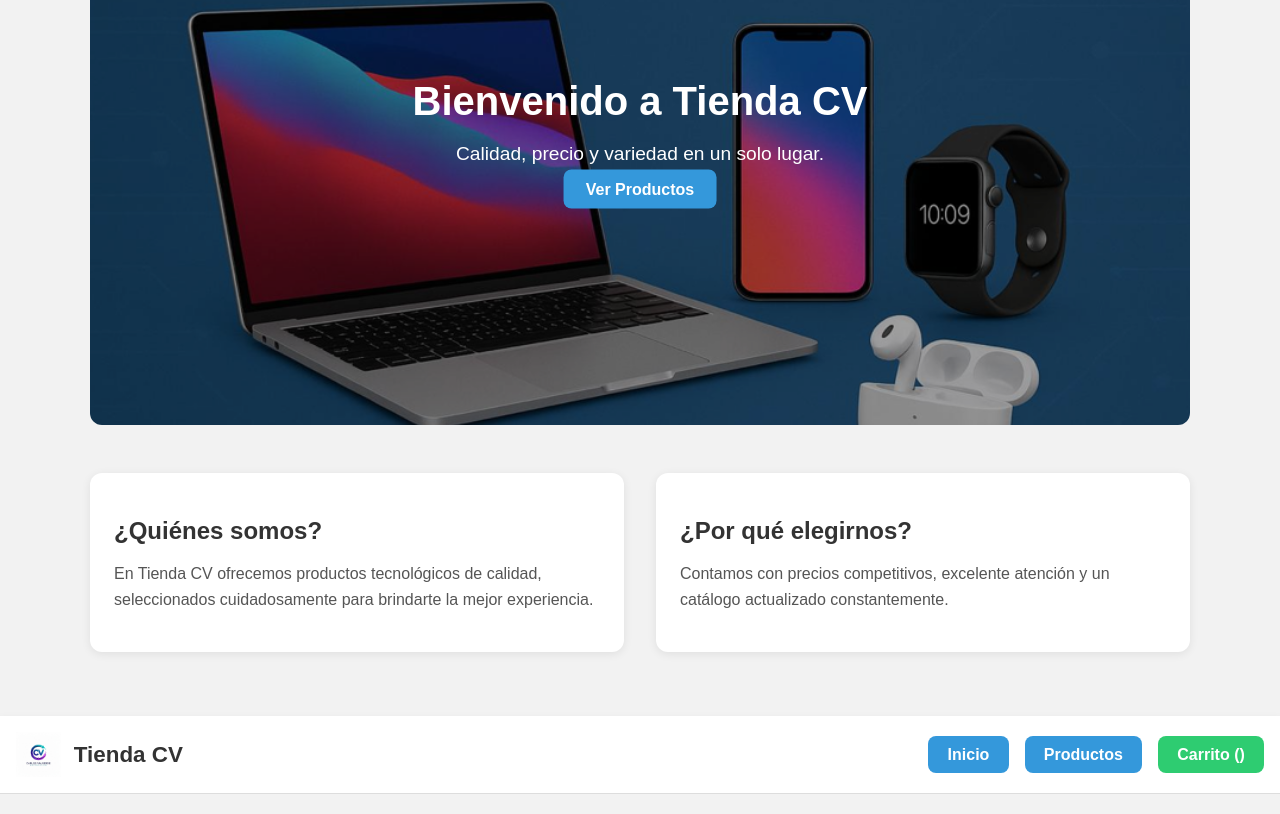
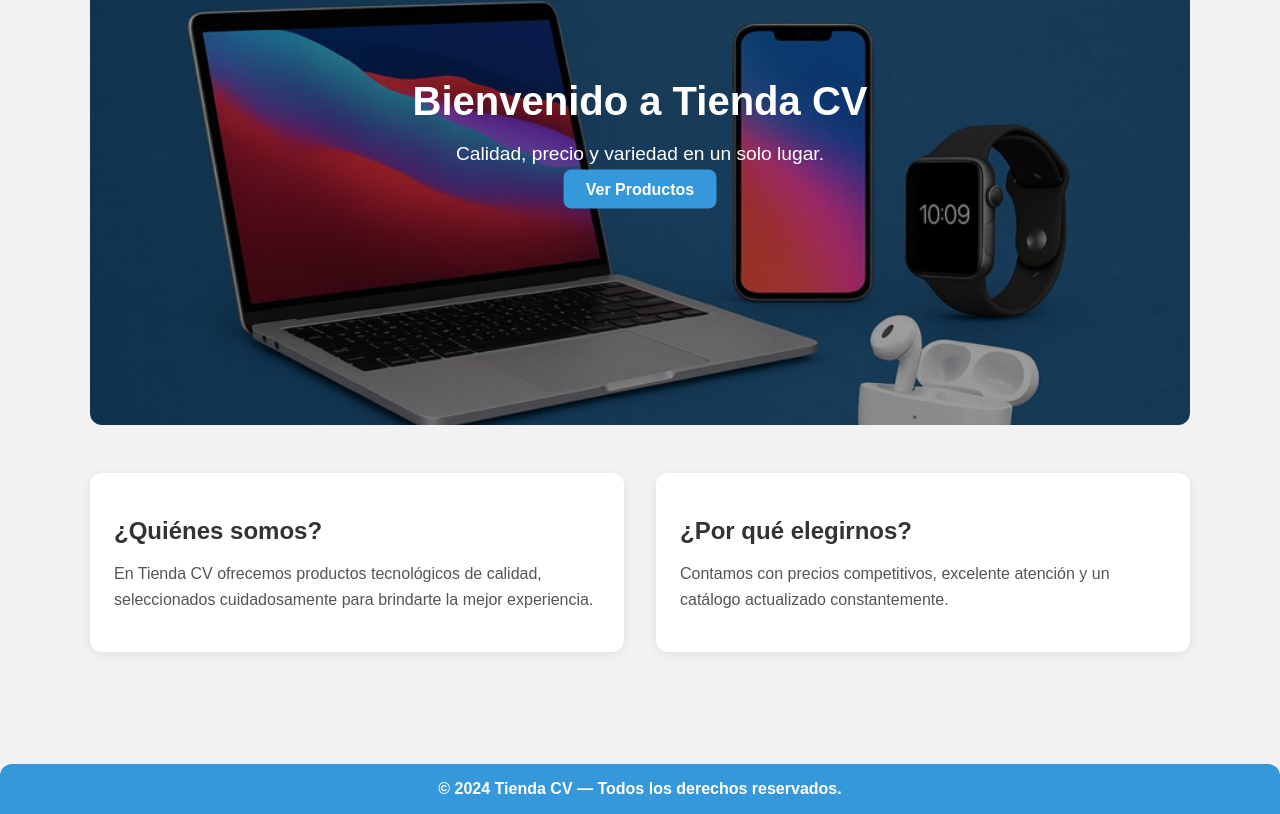
Before and after one commit to carlosvalverderojas/tienda-online-react, a React (Create React App) app: page / in a window 1280 px wide. Shown: the part 269-1083 px from the top of the page. Built offline with nearby package versions, Linux system fonts and the light colour scheme.

Commit message:
Actualización del proyecto y estilos nuevos

```diff
--- a/src/components/Footer.jsx
+++ b/src/components/Footer.jsx
@@ -1,44 +1,16 @@
-// Importamos React para poder usar JSX.
+// Importamos React para poder crear el componente.
 import React from "react";
 
-// Importamos Link para crear enlaces internos sin recargar la página.
-import { Link } from "react-router-dom";
+// Importamos los estilos del footer.
+import "./Footer.css";
 
-// Importamos los estilos específicos del encabezado.
-import "./Header.css";
-
-// Componente Header que recibe la cantidad total de ítems en el carrito.
-export default function Header({ totalItems }) {
+// Componente que muestra el pie de página de la aplicación.
+export default function Footer() {
   return (
-    // Contenedor principal del encabezado.
-    <header className="header">
-
-      {/* Sección izquierda: aquí ponemos el logo y el nombre de la tienda */}
-      <div className="header__left">
-        <img
-          src="/imagenes/logo.jpg"         // Ruta del logo
-          alt="Logo"                        // Texto alternativo por accesibilidad
-          className="header__logo"          // Clase para darle estilo al logo
-        />
-
-        {/* Nombre de la tienda al lado del logo */}
-        <span className="header__title">Tienda CV</span>
-      </div>
-
-      {/* Menú de navegación con botones para moverse por la aplicación */}
-      <nav className="header__nav">
-
-        {/* Botón que lleva a la página de inicio */}
-        <Link className="header__btn" to="/">Inicio</Link>
-
-        {/* Botón que lleva a la lista de productos */}
-        <Link className="header__btn" to="/productos">Productos</Link>
-
-        {/* Botón que lleva al carrito e incluye la cantidad actual */}
-        <Link className="header__btn carrito" to="/carrito">
-          Carrito ({totalItems})   {/* Muestra cuántos ítems hay en el carrito */}
-        </Link>
-      </nav>
-    </header>
+    // Etiqueta <footer> que contiene el texto final de la página.
+    <footer className="footer">
+      {/* Texto que aparecerá centrado en la parte inferior */}
+      © 2024 Tienda CV — Todos los derechos reservados.
+    </footer>
   );
 }
```
